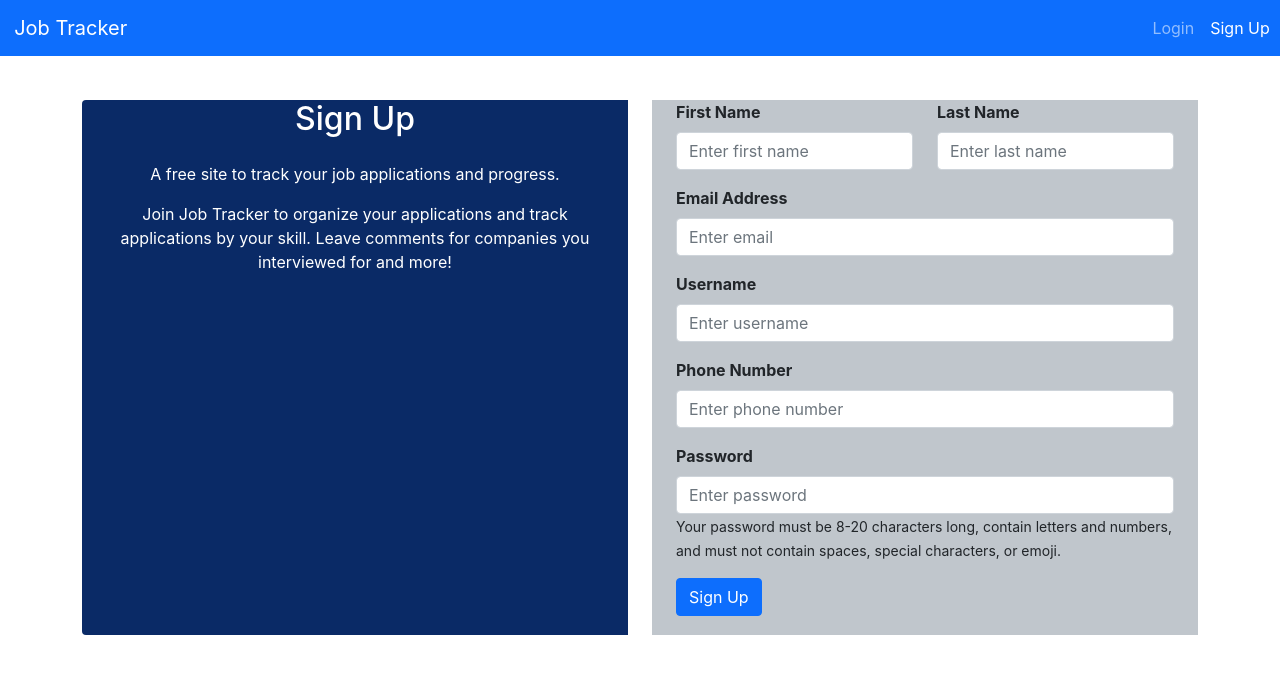
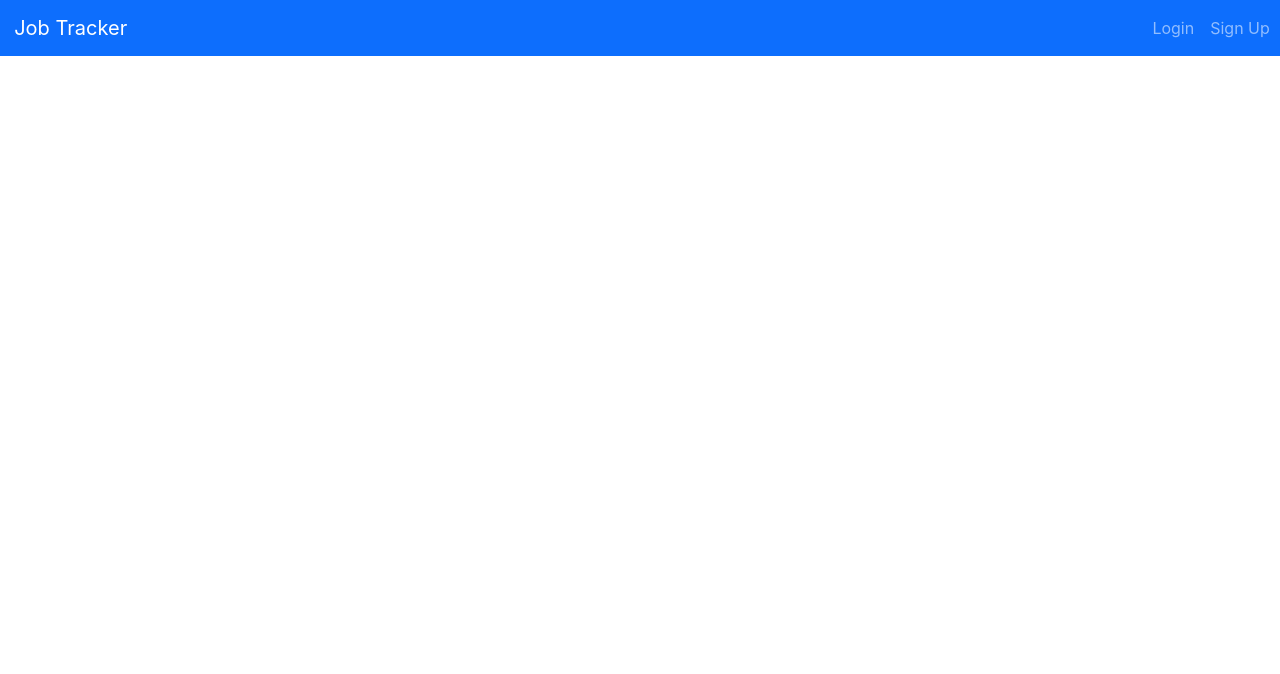
Before and after one commit to Dueonkim89/Job-Tracker, a React (Create React App) app: page /registeration in a window 1280 px wide. Shown: the top 674 px of the page. Built offline with nearby package versions, Linux system fonts and the light colour scheme.

Commit message:
added Empty Login component and added links to login page to appbar

```diff
--- a/src/client/App.tsx
+++ b/src/client/App.tsx
@@ -2,6 +2,7 @@ import React from "react";
 import "./App.css";
 import AppBar from './components/AppBar';
 import Registration from "./components/Registration";
+import Login from "./components/Login";
 import { Routes, Route } from "react-router-dom";
 
 
@@ -20,7 +21,8 @@ function setRoutes() {
     // https://reactrouter.com/docs/en/v6/upgrading/v5
     return (
         <Routes>
-            <Route path="registeration" element={<Registration />} />
+            <Route path="login" element={<Login />} />
+            <Route path="registration" element={<Registration />} />
         </Routes>
     );
 }
--- a/src/client/components/AppBar.js
+++ b/src/client/components/AppBar.js
@@ -9,8 +9,10 @@ export default function ProjectAppBar() {
         <Navbar.Brand>Job Tracker</Navbar.Brand>
       </Container>
       <Nav className="me-auto">
-        <Nav.Link>Login</Nav.Link>
-        <LinkContainer to="registeration">
+        <LinkContainer to="login">
+          <Nav.Link>Login</Nav.Link>
+        </LinkContainer>
+        <LinkContainer to="registration">
             <Nav.Link>Sign Up</Nav.Link>
         </LinkContainer>
       </Nav>
--- /dev/null
+++ b/src/client/components/Login.tsx
@@ -0,0 +1,14 @@
+import * as React from 'react';
+import { Container, Row, Col, Form, Button } from 'react-bootstrap';
+
+// declare prop & state types for Login component
+type MyState = {
+    userName: string,
+    password: string
+};
+
+class Login extends React.Component<{}, MyState> {
+
+}
+
+export default Login;
```
